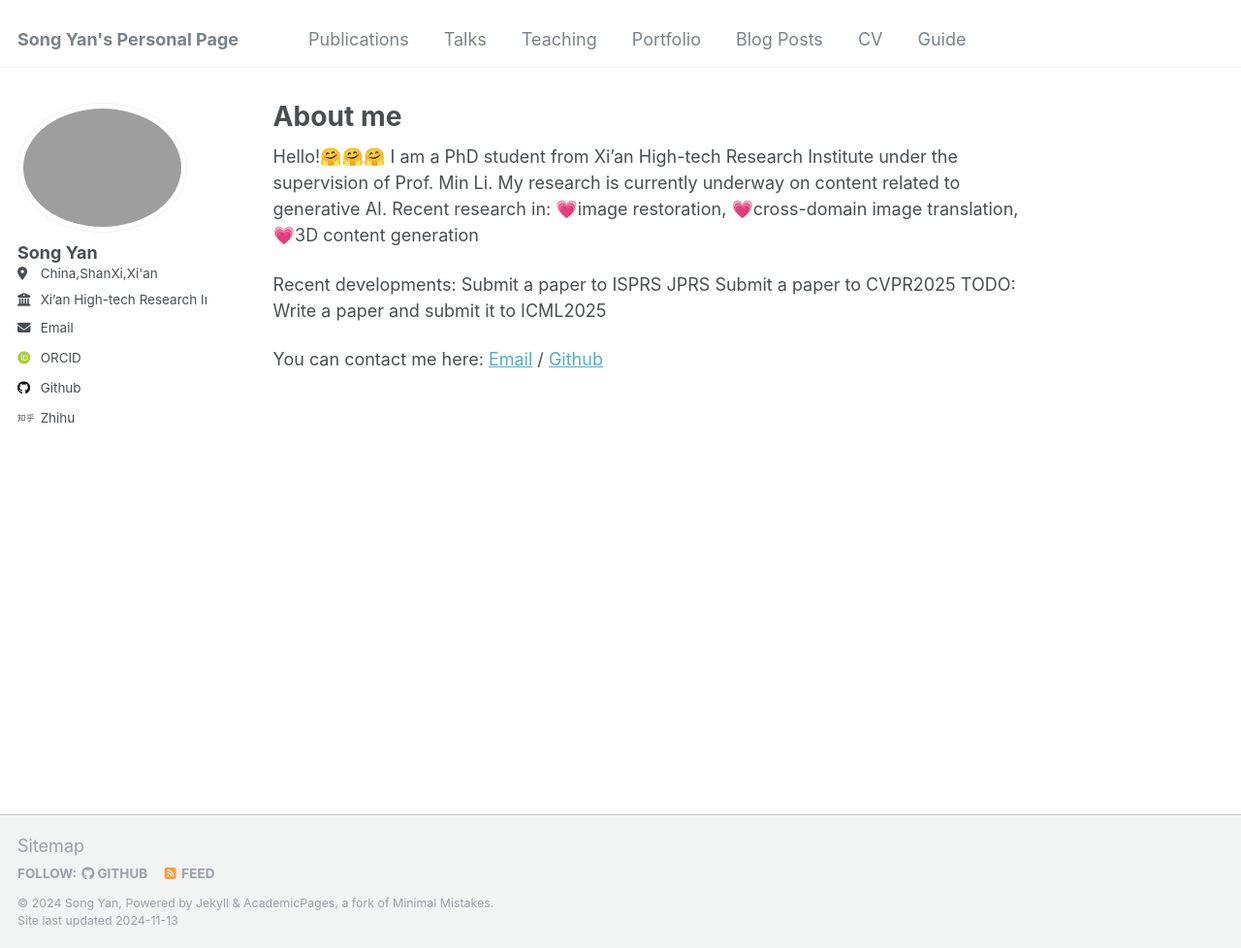
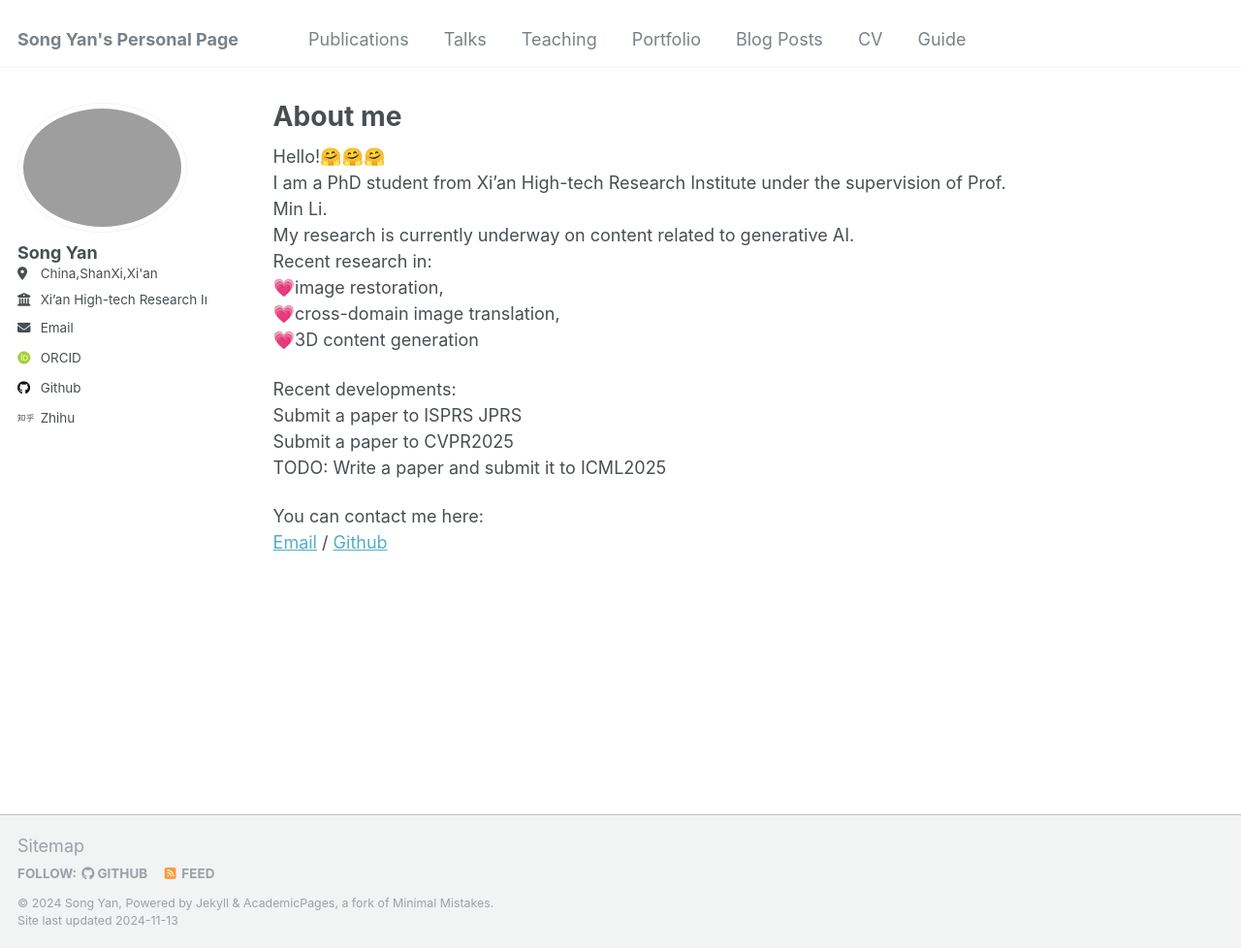
Before and after one commit to SongYan888/SongYan888.github.io, a Jekyll site: the page built from _pages/about.md, in a window 1280 px wide and 978 px high. Shown: the whole window at 97% size. Built offline with Jekyll 4.4.1, drawn with Linux system fonts in a browser that asks for light colours; some web fonts are replaced.

```diff
--- a/_pages/about.md
+++ b/_pages/about.md
@@ -7,15 +7,15 @@ redirect_from:
   - /about.html
 ---
 
-Hello!🤗🤗🤗
-I am a PhD student from Xi'an High-tech Research Institute under the supervision of Prof. Min Li.
-My research is currently underway on content related to generative AI.
-Recent research in: 💗image restoration, 💗cross-domain image translation, 💗3D content generation
+Hello!🤗🤗🤗<br>
+I am a PhD student from Xi'an High-tech Research Institute under the supervision of Prof. Min Li. <br>
+My research is currently underway on content related to generative AI.<br>
+Recent research in: <br>💗image restoration,<br> 💗cross-domain image translation, <br>💗3D content generation<br>
 
-Recent developments:
-Submit a paper to ISPRS JPRS
-Submit a paper to CVPR2025
-TODO: Write a paper and submit it to ICML2025
+Recent developments:<br>
+Submit a paper to ISPRS JPRS<br>
+Submit a paper to CVPR2025<br>
+TODO: Write a paper and submit it to ICML2025<br>
 
-You can contact me here:
+You can contact me here:<br>
 [Email](gary_144@outlook.com) / [Github](https://github.com/SongYan888)
```
